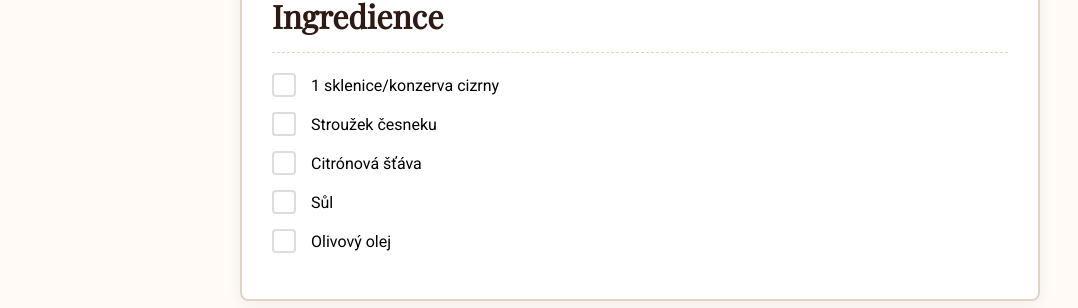
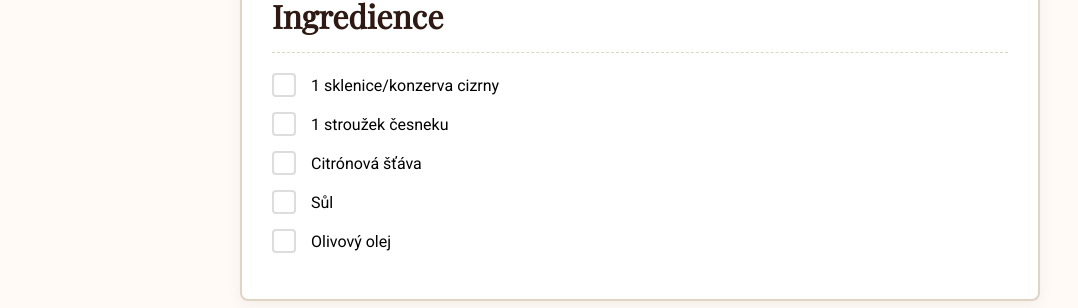
Before and after one commit to M4thys02/Cookbook, a Jekyll site: the page built from _recipes/spreads/hummus.md, in a window 1280 px wide. Shown: the part 315-623 px from the top of the page, without its empty margins (0-1078 px from the left). Built offline with Jekyll 4.4.1, drawn with Linux system fonts in a browser that asks for light colours; some web fonts are replaced.

Commit message:
Update hummus.md

```diff
--- a/_recipes/spreads/hummus.md
+++ b/_recipes/spreads/hummus.md
@@ -5,7 +5,7 @@ category: "Pomazánky"
 
 ingredients:
   - 1 sklenice/konzerva cizrny
-  - Stroužek česneku
+  - 1 stroužek česneku
   - Citrónová šťáva
   - Sůl
   - Olivový olej
```
